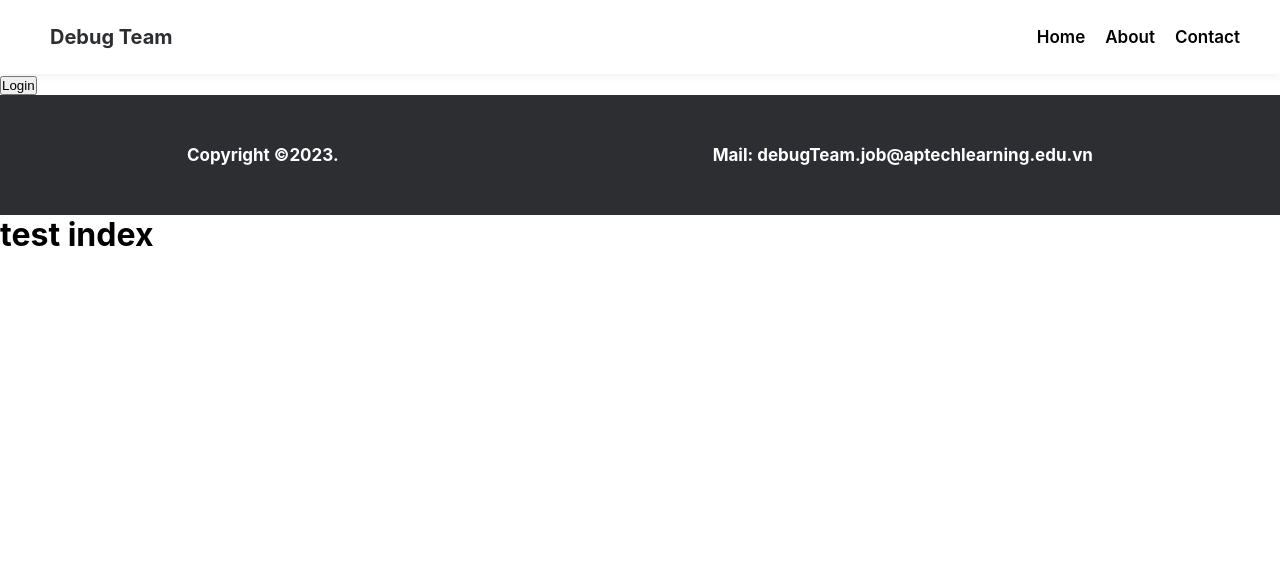
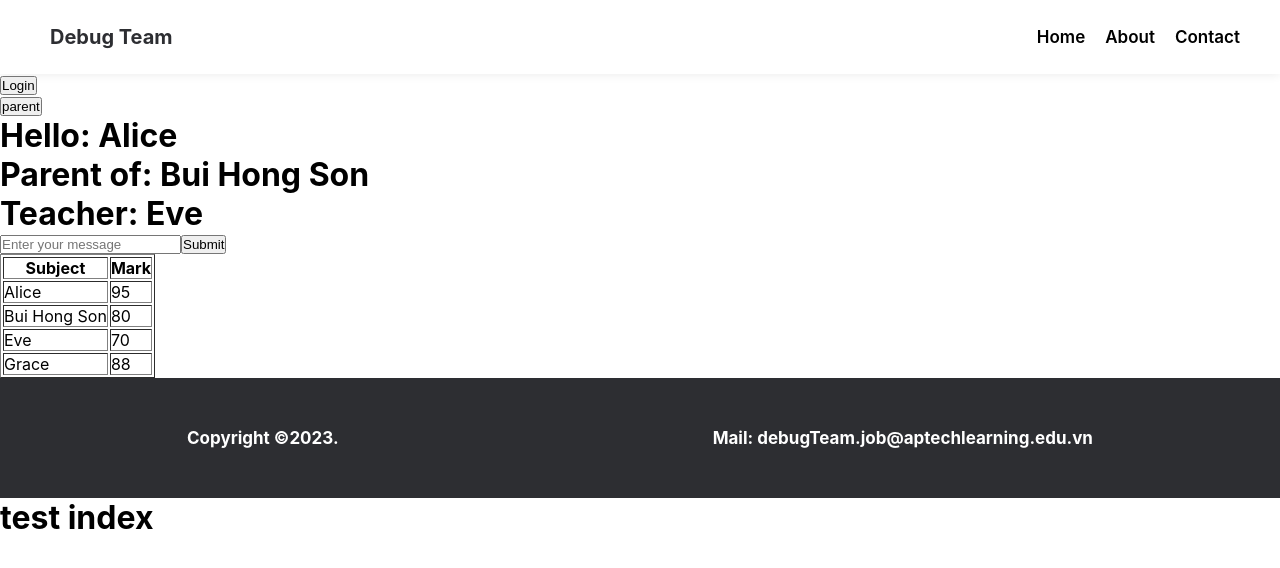
Before and after one commit to buihongson6203/TechWith2022, a React (Create React App) app: page /Parents in a window 1280 px wide. Shown: the top 568 px of the page. Built offline with nearby package versions, Linux system fonts and the light colour scheme.

Commit message:
commit role parent chưa lấy thông tin từ user

```diff
--- /dev/null
+++ b/public/user.json
@@ -0,0 +1,22 @@
+[
+    {
+        "name": "Alice",
+        "mark": 95,
+        "role": "Student"
+    },
+    {
+        "name": "Bui Hong Son",
+        "mark": 80,
+        "role": "Parent"
+    },
+    {
+        "name": "Eve",
+        "mark": 70,
+        "role": "Student"
+    },
+    {
+        "name": "Grace",
+        "mark": 88,
+        "role": "Teacher"
+    }
+]
--- a/src/App.js
+++ b/src/App.js
@@ -3,9 +3,13 @@ import "./App.css";
 import Header from "./header/Header";
 import Footer from "./footer/Footer";
 import React from "react";
-import { BrowserRouter as Router, Routes, Route
-,Link  } from "react-router-dom";
+import {
+  BrowserRouter as Router, Routes, Route
+  , Link
+} from "react-router-dom";
 import Login from "./Login";
+import Parent from "./Parents";
+import Parents from "./Parents";
 
 function App() {
   return (
@@ -20,7 +24,17 @@ function App() {
             <Route path="/login" element={<Login />} />{" "}
             {/* Add a route for the Login component */}
           </Routes>
+          <Link to="/Parents">
+            <button>parent</button>
+          </Link>
+
+
+          <Routes>
+            <Route path="/Parents" element={<Parents/>} />{" "}
+            {/* Add a route for the Login component */}
+          </Routes>
         </div>
+
         <Footer />
       </div>
     </Router>
--- /dev/null
+++ b/src/Parents.js
@@ -0,0 +1,77 @@
+import React, { Component, useEffect, useState } from "react";
+import axios from "axios";
+
+function Parents() {
+  const [user, setUser] = useState([]);
+  const [inputValue, setInputValue] = useState("");
+  const [message, setMessage] = useState("");
+
+  const handleInputChange = (event) => {
+    setInputValue(event.target.value);
+  };
+
+  const handleSubmit = (event) => {
+    event.preventDefault(); // Ngăn trang tải lại
+    setMessage(`Contact successfully: ${inputValue}`);
+  };
+
+  useEffect(() => {
+    axios
+      .get("http://localhost:3000/user.json")
+      .then((response) => {
+        setUser(response.data);
+      })
+      .catch((error) => {
+        console.log(error);
+      });
+  }, []);
+
+  return (
+    <div className="container">
+      <div className="view">
+        {user.length > 0 && (
+          <div className="title">
+            <h1>Hello: {user[0].name}</h1>
+            <h1>Parent of: {user[1].name}</h1>
+            <h1>Teacher: {user[2].name}</h1>
+          </div>
+        )}
+
+        <div>
+          <form onSubmit={handleSubmit}>
+            <input
+              type="text"
+              value={inputValue}
+              onChange={handleInputChange}
+              placeholder="Enter your message"
+            />
+            <button type="submit">Submit</button>
+          </form>
+        </div>
+
+        {message && <p>{message}</p>}
+
+        <div className="view_table">
+          <table border="1">
+            <thead>
+              <tr>
+                <th>Subject</th>
+                <th>Mark</th>
+              </tr>
+            </thead>
+            <tbody>
+              {user.map((item, index) => (
+                <tr key={index}>
+                  <td>{item.name}</td>
+                  <td>{item.mark}</td>
+                </tr>
+              ))}
+            </tbody>
+          </table>
+        </div>
+      </div>
+    </div>
+  );
+}
+
+export default Parents;
```
